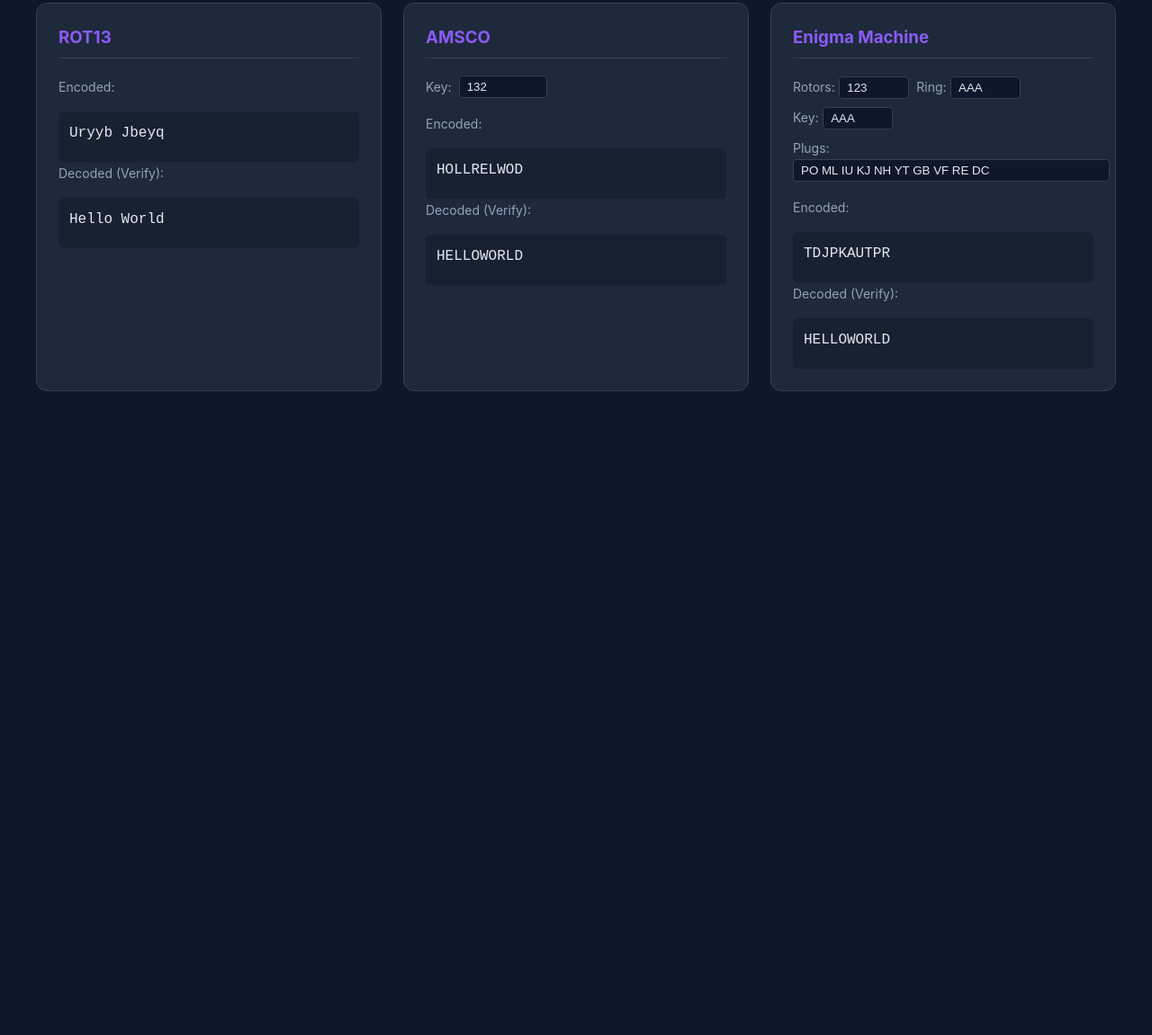
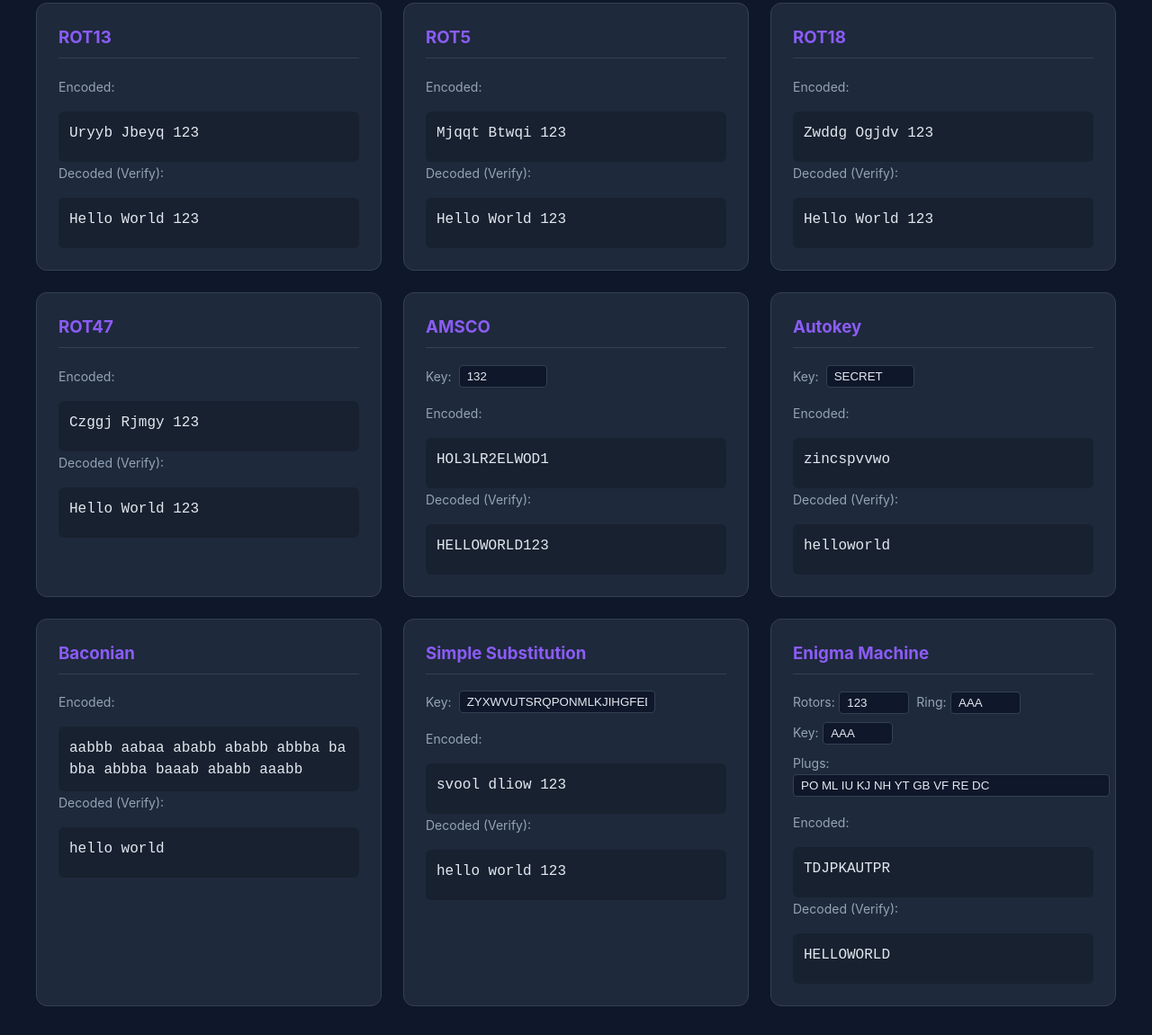
Before and after one commit to MeGrimlock/nigmaJS, a website built with webpack: page demo/index.html in a window 1280 px wide. Shown: the part 706-1857 px from the top of the page at 90% size. Before the commit the page ends 1173 px from the top, so only its background shows below. Built offline with nearby package versions, Linux system fonts and the light colour scheme.

Commit message:
feat: add 6 new cipher demonstrations (ROT5, ROT18, ROT47, Autokey, Baconian, SimpleSubstitution)

```diff
--- a/demo/app.js
+++ b/demo/app.js
@@ -16,9 +16,29 @@ document.addEventListener('DOMContentLoaded', () => {
   const rot13Out = document.getElementById('rot13Output');
   const rot13Decoded = document.getElementById('rot13Decoded');
 
+  const rot5Out = document.getElementById('rot5Output');
+  const rot5Decoded = document.getElementById('rot5Decoded');
+
+  const rot18Out = document.getElementById('rot18Output');
+  const rot18Decoded = document.getElementById('rot18Decoded');
+
+  const rot47Out = document.getElementById('rot47Output');
+  const rot47Decoded = document.getElementById('rot47Decoded');
+
   const amscoOut = document.getElementById('amscoOutput');
   const amscoDecoded = document.getElementById('amscoDecoded');
   const amscoKey = document.getElementById('amscoKey');
+
+  const autokeyOut = document.getElementById('autokeyOutput');
+  const autokeyDecoded = document.getElementById('autokeyDecoded');
+  const autokeyKey = document.getElementById('autokeyKey');
+
+  const baconianOut = document.getElementById('baconianOutput');
+  const baconianDecoded = document.getElementById('baconianDecoded');
+
+  const simpleSubOut = document.getElementById('simpleSubOutput');
+  const simpleSubDecoded = document.getElementById('simpleSubDecoded');
+  const simpleSubKey = document.getElementById('simpleSubKey');
 
   const enigmaOut = document.getElementById('enigmaOutput');
   const enigmaDecoded = document.getElementById('enigmaDecoded');
@@ -31,7 +51,6 @@ document.addEventListener('DOMContentLoaded', () => {
   function update() {
     const text = input.value;
     if (!window.nigmajs) {
-      console.error('NigmaJS library not loaded!');
       return;
     }
 
@@ -39,7 +58,7 @@ document.addEventListener('DOMContentLoaded', () => {
 
     // Caesar
     try {
-      const shift = parseInt(caesarShift.value) || 0;
+      const shift = parseInt(caesarShift.value, 10) || 0;
       const c = new Shift.CaesarShift(text, shift);
       const encoded = c.encode();
       caesarOut.textContent = encoded;
@@ -47,7 +66,7 @@ document.addEventListener('DOMContentLoaded', () => {
       const c2 = new Shift.CaesarShift(encoded, shift);
       caesarDecoded.textContent = c2.decode();
     } catch (e) {
-      caesarOut.textContent = 'Error: ' + e.message;
+      caesarOut.textContent = `Error: ${e.message}`;
       caesarDecoded.textContent = '-';
     }
 
@@ -60,7 +79,7 @@ document.addEventListener('DOMContentLoaded', () => {
       const a2 = new Dictionary.Atbash(encoded);
       atbashDecoded.textContent = a2.decode();
     } catch (e) {
-      atbashOut.textContent = 'Error: ' + e.message;
+      atbashOut.textContent = `Error: ${e.message}`;
       atbashDecoded.textContent = '-';
     }
 
@@ -73,7 +92,7 @@ document.addEventListener('DOMContentLoaded', () => {
       const m2 = new Dictionary.Morse(encoded);
       morseDecoded.textContent = m2.decode();
     } catch (e) {
-      morseOut.textContent = 'Error: ' + e.message;
+      morseOut.textContent = `Error: ${e.message}`;
       morseDecoded.textContent = '-';
     }
 
@@ -87,8 +106,47 @@ document.addEventListener('DOMContentLoaded', () => {
       const r2 = new Rot13Class(encoded, 13);
       rot13Decoded.textContent = r2.decode();
     } catch (e) {
-      rot13Out.textContent = 'Error: ' + e.message;
+      rot13Out.textContent = `Error: ${e.message}`;
       rot13Decoded.textContent = '-';
+    }
+
+    // ROT5
+    try {
+      const r5 = new Shift.Rot5(text);
+      const encoded = r5.encode();
+      rot5Out.textContent = encoded;
+
+      const r5_2 = new Shift.Rot5(encoded);
+      rot5Decoded.textContent = r5_2.decode();
+    } catch (e) {
+      rot5Out.textContent = `Error: ${e.message}`;
+      rot5Decoded.textContent = '-';
+    }
+
+    // ROT18
+    try {
+      const r18 = new Shift.Rot18(text);
+      const encoded = r18.encode();
+      rot18Out.textContent = encoded;
+
+      const r18_2 = new Shift.Rot18(encoded);
+      rot18Decoded.textContent = r18_2.decode();
+    } catch (e) {
+      rot18Out.textContent = `Error: ${e.message}`;
+      rot18Decoded.textContent = '-';
+    }
+
+    // ROT47
+    try {
+      const r47 = new Shift.Rot47(text);
+      const encoded = r47.encode();
+      rot47Out.textContent = encoded;
+
+      const r47_2 = new Shift.Rot47(encoded);
+      rot47Decoded.textContent = r47_2.decode();
+    } catch (e) {
+      rot47Out.textContent = `Error: ${e.message}`;
+      rot47Decoded.textContent = '-';
     }
 
     // AMSCO
@@ -101,8 +159,49 @@ document.addEventListener('DOMContentLoaded', () => {
       const am2 = new Columnar.Amsco(encoded, k);
       amscoDecoded.textContent = am2.decode();
     } catch (e) {
-      amscoOut.textContent = 'Error: ' + e.message;
+      amscoOut.textContent = `Error: ${e.message}`;
       amscoDecoded.textContent = '-';
+    }
+
+    // Autokey
+    try {
+      const key = autokeyKey.value || 'SECRET';
+      const ak = new Dictionary.Autokey(text, key);
+      const encoded = ak.encode();
+      autokeyOut.textContent = encoded;
+
+      const ak2 = new Dictionary.Autokey(encoded, key);
+      autokeyDecoded.textContent = ak2.decode();
+    } catch (e) {
+      autokeyOut.textContent = `Error: ${e.message}`;
+      autokeyDecoded.textContent = '-';
+    }
+
+    // Baconian
+    try {
+      const b = new Dictionary.Baconian(text);
+      const encoded = b.encode();
+      baconianOut.textContent = encoded;
+
+      const b2 = new Dictionary.Baconian(encoded);
+      baconianDecoded.textContent = b2.decode();
+    } catch (e) {
+      baconianOut.textContent = `Error: ${e.message}`;
+      baconianDecoded.textContent = '-';
+    }
+
+    // Simple Substitution
+    try {
+      const key = simpleSubKey.value || 'ZYXWVUTSRQPONMLKJIHGFEDCBA';
+      const ss = new Dictionary.SimpleSubstitution(text, key);
+      const encoded = ss.encode();
+      simpleSubOut.textContent = encoded;
+
+      const ss2 = new Dictionary.SimpleSubstitution(encoded, key);
+      simpleSubDecoded.textContent = ss2.decode();
+    } catch (e) {
+      simpleSubOut.textContent = `Error: ${e.message}`;
+      simpleSubDecoded.textContent = '-';
     }
 
     // Enigma
@@ -119,7 +218,7 @@ document.addEventListener('DOMContentLoaded', () => {
       const e2 = new Enigma(encoded, key, ring, plugs, rotors);
       enigmaDecoded.textContent = e2.encode();
     } catch (e) {
-      enigmaOut.textContent = 'Error: ' + e.message;
+      enigmaOut.textContent = `Error: ${e.message}`;
       enigmaDecoded.textContent = '-';
     }
   }
@@ -128,6 +227,8 @@ document.addEventListener('DOMContentLoaded', () => {
   input.addEventListener('input', update);
   caesarShift.addEventListener('input', update);
   amscoKey.addEventListener('input', update);
+  autokeyKey.addEventListener('input', update);
+  simpleSubKey.addEventListener('input', update);
   enigmaRotors.addEventListener('input', update);
   enigmaRing.addEventListener('input', update);
   enigmaKey.addEventListener('input', update);
--- a/demo/index.html
+++ b/demo/index.html
@@ -34,6 +34,7 @@
       font-size: 3rem;
       margin-bottom: 2rem;
       background: linear-gradient(to right, #c084fc, #6366f1);
+      background-clip: text;
       -webkit-background-clip: text;
       -webkit-text-fill-color: transparent;
     }
@@ -132,7 +133,7 @@
 
     <div class="input-section">
       <label for="mainInput">Enter text to encrypt:</label>
-      <textarea id="mainInput" placeholder="Type something secret...">Hello World</textarea>
+      <textarea id="mainInput" placeholder="Type something secret...">Hello World 123</textarea>
     </div>
 
     <div class="grid">
@@ -182,6 +183,39 @@
         </div>
       </div>
 
+      <!-- ROT5 -->
+      <div class="card">
+        <h3>ROT5</h3>
+        <div class="card-content">
+          <label>Encoded:</label>
+          <div class="output" id="rot5Output"></div>
+          <label>Decoded (Verify):</label>
+          <div class="output" id="rot5Decoded"></div>
+        </div>
+      </div>
+
+      <!-- ROT18 -->
+      <div class="card">
+        <h3>ROT18</h3>
+        <div class="card-content">
+          <label>Encoded:</label>
+          <div class="output" id="rot18Output"></div>
+          <label>Decoded (Verify):</label>
+          <div class="output" id="rot18Decoded"></div>
+        </div>
+      </div>
+
+      <!-- ROT47 -->
+      <div class="card">
+        <h3>ROT47</h3>
+        <div class="card-content">
+          <label>Encoded:</label>
+          <div class="output" id="rot47Output"></div>
+          <label>Decoded (Verify):</label>
+          <div class="output" id="rot47Decoded"></div>
+        </div>
+      </div>
+
       <!-- AMSCO -->
       <div class="card">
         <h3>AMSCO</h3>
@@ -193,6 +227,43 @@
         <div class="output" id="amscoOutput"></div>
         <label>Decoded (Verify):</label>
         <div class="output" id="amscoDecoded"></div>
+      </div>
+
+      <!-- Autokey -->
+      <div class="card">
+        <h3>Autokey</h3>
+        <div class="controls">
+          <label>Key:</label>
+          <input type="text" id="autokeyKey" value="SECRET">
+        </div>
+        <label>Encoded:</label>
+        <div class="output" id="autokeyOutput"></div>
+        <label>Decoded (Verify):</label>
+        <div class="output" id="autokeyDecoded"></div>
+      </div>
+
+      <!-- Baconian -->
+      <div class="card">
+        <h3>Baconian</h3>
+        <div class="card-content">
+          <label>Encoded:</label>
+          <div class="output" id="baconianOutput"></div>
+          <label>Decoded (Verify):</label>
+          <div class="output" id="baconianDecoded"></div>
+        </div>
+      </div>
+
+      <!-- Simple Substitution -->
+      <div class="card">
+        <h3>Simple Substitution</h3>
+        <div class="controls">
+          <label>Key:</label>
+          <input type="text" id="simpleSubKey" value="ZYXWVUTSRQPONMLKJIHGFEDCBA" style="width: 200px;">
+        </div>
+        <label>Encoded:</label>
+        <div class="output" id="simpleSubOutput"></div>
+        <label>Decoded (Verify):</label>
+        <div class="output" id="simpleSubDecoded"></div>
       </div>
 
       <!-- Enigma -->
```
